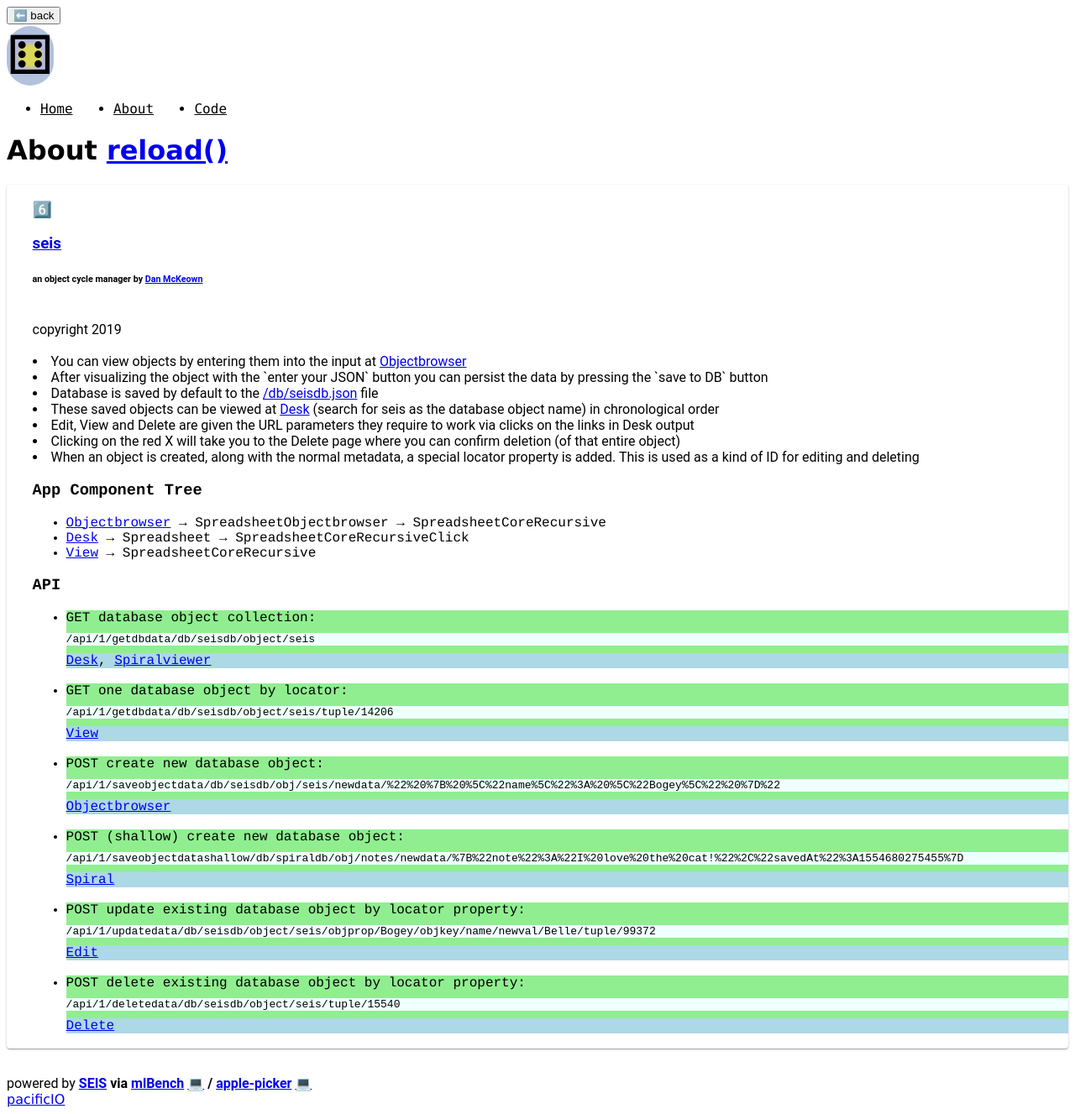
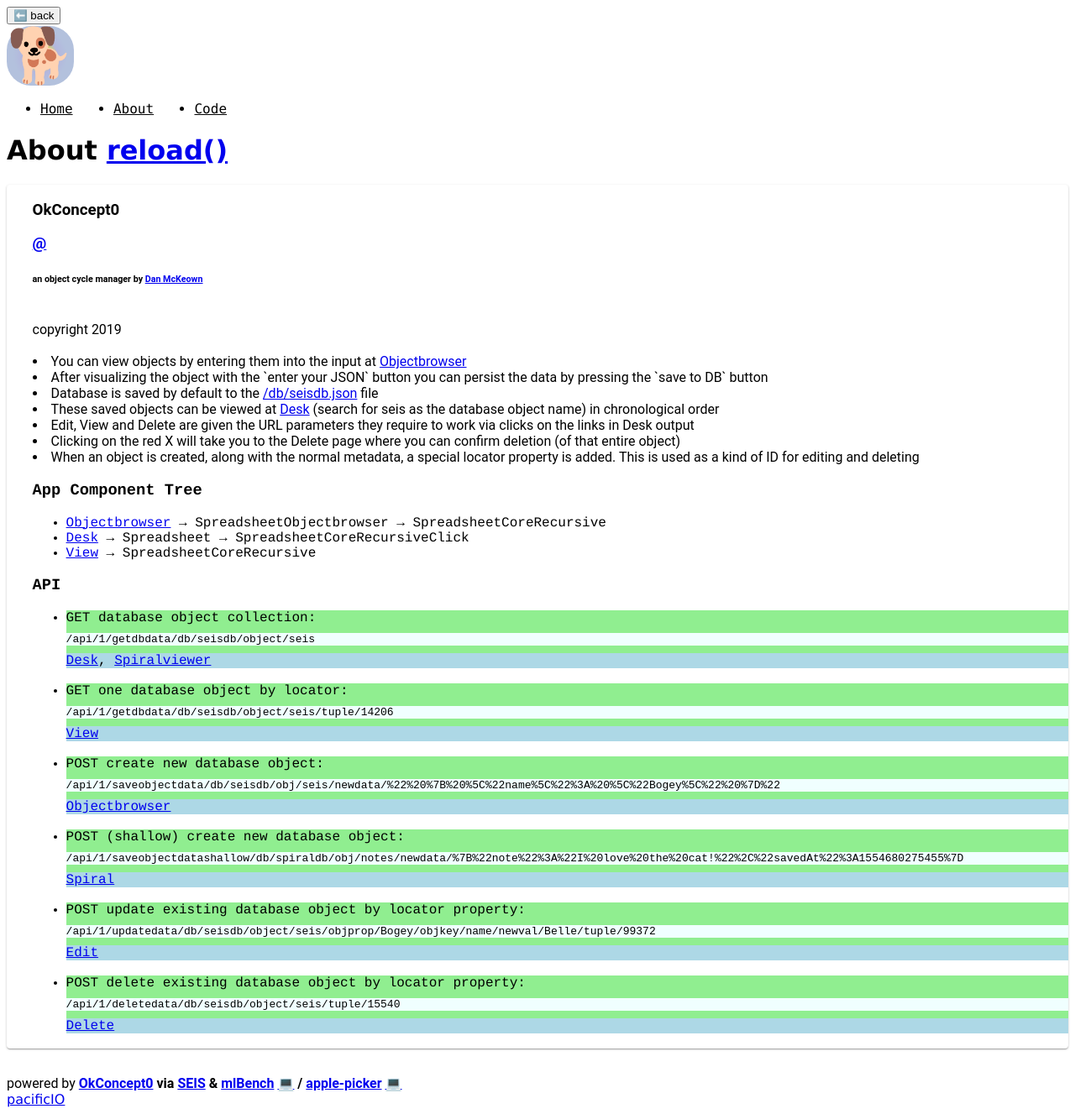
Before and after one commit to pacificpelican/okconcept0, a Next.js app: page /About in a window 1280 px wide. Shown: the whole page at 84% size. Built offline with nearby package versions, Linux system fonts and the light colour scheme.

Commit message:
update branding 7️⃣

```diff
--- a/package.json
+++ b/package.json
@@ -1,6 +1,6 @@
 {
   "name": "OkConcept0",
-  "version": "0.0.3",
+  "version": "0.0.4",
   "scripts": {
     "dev": "node server.js",
     "build": "next build",
--- a/pages/About.js
+++ b/pages/About.js
@@ -33,7 +33,7 @@ class About extends Component {
 
         <div id="joeypc">
           <span id="animated">
-            {'⚅'}
+            {'🐕'}
           </span>
         </div>
 
@@ -51,8 +51,8 @@ class About extends Component {
 
         <Card>
           <section id="propsInfo">
-            <h3>6️⃣</h3>
-            <h3><a href="http://seis.pacificio.com">seis</a></h3>
+            <h3>OkConcept0</h3>
+            <h3><a href="http://okconcept0.pacificio.com">@</a></h3>
             <h6>
               an object cycle manager by{" "}
               <a href="http://danmckeown.info">Dan McKeown</a>
--- a/pages/Footernav.js
+++ b/pages/Footernav.js
@@ -6,7 +6,8 @@ export default () => (
     powered by{" "}
     <b>
       {" "}
-      <a href="http://seis.pacificio.com">SEIS</a>{" via "}
+      <a href="http://okconcept0.pacificio.com">OkConcept0</a>{" via "}
+      <a href="http://seis.pacificio.com">SEIS</a>{" "}&{" "}
       <a href="http://mlBench.pacificio.com">mlBench</a>{" "}
       <a href="https://bitbucket.org/pacificpelican/mlbench/src/master/">💻</a>{" "}/{" "}
       <a href="http://applepicker.pacificio.com">apple-picker</a>{" "}
--- a/pages/Headernav.js
+++ b/pages/Headernav.js
@@ -12,7 +12,7 @@ export default () => (
           <a href="../../About">About</a>
         </li>
         <li>
-          <a href="https://github.com/pacificpelican/seis">
+          <a href="https://bitbucket.org/pacificpelican/okconcept0">
             Code
           </a>
         </li>
--- a/pages/index.js
+++ b/pages/index.js
@@ -13,7 +13,7 @@ export default () => (
       ⬅️ back
     </button>
     <Headernav />
-    <h2 id="six">{'⚅'}6️⃣ SEIS</h2>
+    <h2 id="six">{'⚅'}7️⃣ OkConcept0</h2>
     <h4>Components</h4>
     <ul id="seis">
       <li>
```
